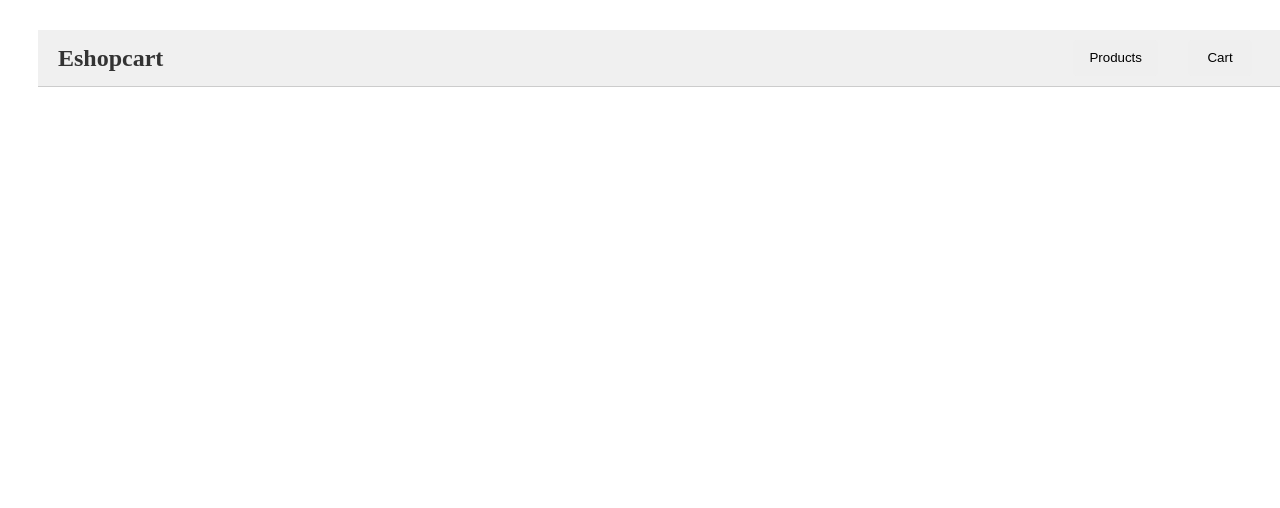
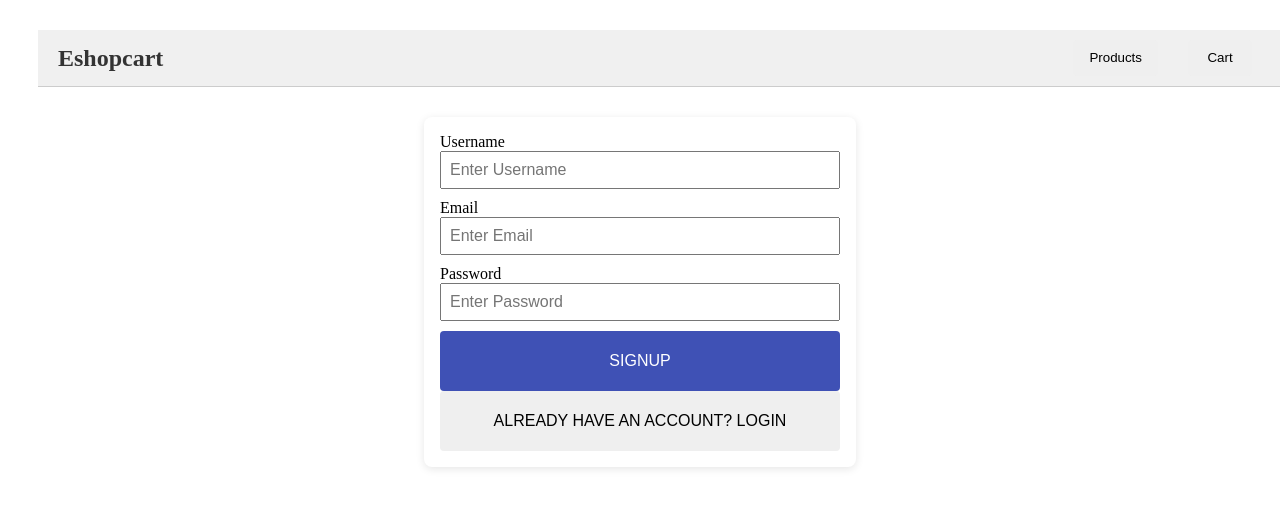
Before and after one commit to RuchaAgade123/Ecom-shopcart, an Angular app: page /signup in a window 1280 px wide. Before the commit this address led to /. Shown: the top 508 px of the page. Built offline with nearby package versions, Linux system fonts and the light colour scheme.

Commit message:
updated login/signup

```diff
--- a/src/app/app-routing.module.ts
+++ b/src/app/app-routing.module.ts
@@ -3,9 +3,11 @@ import { RouterModule, Routes } from '@angular/router';
 import { LoginComponent } from './login/login.component';
 import { ProductListComponent } from './product-list/product-list.component';
 import { CartComponent } from './cart/cart.component';
+import { SignupComponent } from './signup/signup.component';
 
 const routes: Routes = [
   { path: 'login', component: LoginComponent },
+  { path: 'signup', component: SignupComponent },
   { path: 'products', component: ProductListComponent },
   { path: 'cart', component: CartComponent },
   { path: '', redirectTo: '/login', pathMatch: 'full' }
--- a/src/app/app.module.ts
+++ b/src/app/app.module.ts
@@ -15,6 +15,7 @@ import { MatFormFieldModule } from '@angular/material/form-field';
 import { MatInputModule } from '@angular/material/input';
 import { MatToolbarModule } from '@angular/material/toolbar';
 import { MatButtonModule } from '@angular/material/button';
+import { SignupComponent } from './signup/signup.component';
 
 
 @NgModule({
@@ -22,7 +23,8 @@ import { MatButtonModule } from '@angular/material/button';
     AppComponent,
     LoginComponent,
     ProductListComponent,
-    CartComponent
+    CartComponent,
+    SignupComponent
   ],
   imports: [
     BrowserModule,
--- a/src/app/login/login.component.html
+++ b/src/app/login/login.component.html
@@ -1,3 +1,4 @@
+<div *ngIf="!resetPasswordMode">
   <form (ngSubmit)="login()" class="login-form">
     <mat-label>Email</mat-label>
     <input matInput type="email" [(ngModel)]="email" name="email" [required]="true">
@@ -6,12 +7,21 @@
     <input matInput type="password" [(ngModel)]="password" name="password" [required]="true">
 
     <div class="forgot-password">
-    <a href="/forgot-password">Forgot password?</a>
+      <button mat-button (click)="toggleResetPassword()">Forgot Password?</button>
     </div>
-
     <button mat-raised-button type="submit" color="primary">Login</button>
-
     <div class="signup-link">
       <a href="/signup">Don't have an account? Signup</a>
     </div>
   </form>
+</div>
+
+<div *ngIf="resetPasswordMode">
+  <form (ngSubmit)="resetPassword()" class="login-form">
+      <mat-label>Email</mat-label>
+      <input matInput type="email" [(ngModel)]="resetEmail" placeholder="Enter Email" name="resetEmail" [required]="true">
+      <mat-label *ngIf="updatedPassword" style="font-size: 20px;font: bold; color: red;">Password will be sent to your email</mat-label>
+    <button mat-raised-button type="submit" color="primary">Reset Password</button>
+    <button mat-button (click)="toggleResetPassword()">Back to Login</button>
+  </form>
+</div>
--- a/src/app/login/login.component.ts
+++ b/src/app/login/login.component.ts
@@ -1,4 +1,6 @@
 import { Component } from '@angular/core';
+import { AuthService } from '../services/auth.service';
+import { Router } from '@angular/router';
 
 @Component({
   selector: 'app-login',
@@ -8,27 +10,49 @@ import { Component } from '@angular/core';
 export class LoginComponent {
   email: string = '';
   password: string = '';
+  resetEmail: string = '';
+  resetPasswordMode: boolean = false;
+  updatedPassword: boolean = false;
+  constructor(private authService: AuthService, private router: Router) { }
+
 
   login() {
-    fetch('https://fakestoreapi.com/auth/login', {
-      method: 'POST',
-      headers: {
-        'Content-Type': 'application/json'
-      },
-      body: JSON.stringify({
-        username: this.email, // Assuming the API expects email as username
-        password: this.password
-      })
-    })
-    .then(res => res.json())
-    .then(json => {
-      console.log(json);
-      // Handle the response as needed
-      // For example, you could store the token and redirect the user
-    })
-    .catch(error => {
-      console.error('Error:', error);
-      // Handle the error as needed
-    });
+    if (this.email && this.password) {
+      //   this.authService.login(this.email, this.password).subscribe({
+      //     next: (response) => {
+      //       console.log('Login successful', response);
+      //       localStorage.setItem('token', response.token);
+      //       this.router.navigate(['/']);
+      //     },
+      //     error: (error) => {
+      //       this.router.navigate(['/']);
+      //     }
+      //   });
+      this.router.navigate(['/products']);
+    } else {
+      console.error('Email and password are required');
+    }
   }
+
+  toggleResetPassword() {
+    this.resetPasswordMode = !this.resetPasswordMode;
+  }
+
+  resetPassword() {
+    if (this.resetEmail) {
+      this.updatedPassword = true;
+      this.authService.resetPassword(this.resetEmail).subscribe({
+        next: (response) => {
+          console.log('Password reset email sent', response);
+          this.resetPasswordMode = false;
+        },
+        error: (error) => {
+        }
+      });
+    } else {
+      console.error('Email is required');
+    }
+  }
+
+
 }
--- a/src/app/product-list/product-list.component.scss
+++ b/src/app/product-list/product-list.component.scss
@@ -55,7 +55,7 @@
 }
 
 .mat-card-header img:hover {
-  transform: translate(-50%, -50%) scale(1.5); /* Zoom image on hover */
+  transform: translate(-50%, -50%) scale(2); /* Zoom image on hover */
 }
 
 .mat-card-content {
--- a/src/app/services/auth.service.ts
+++ b/src/app/services/auth.service.ts
@@ -8,6 +8,7 @@
 import { Injectable } from '@angular/core';
 import { HttpClient } from '@angular/common/http';
 import { tap } from 'rxjs/operators';
+import { Observable } from 'rxjs/internal/Observable';
 
 @Injectable({
   providedIn: 'root'
@@ -27,6 +28,14 @@ export class AuthService {
     );
   }
 
+  resetPassword(email: string): Observable<any> {
+    return this.http.post(`${this.apiUrl}/auth/reset-password`, { email });
+  }
+
+  signup(username: string, email: string, password: string): Observable<any> {
+    return this.http.post(`${this.apiUrl}/users`, { username, email, password });
+  }
+
   getToken() {
     return localStorage.getItem('token');
   }
--- /dev/null
+++ b/src/app/signup/signup.component.html
@@ -0,0 +1,13 @@
+<form (ngSubmit)="signup()" class="signup-form">
+      <mat-label>Username</mat-label>
+      <input matInput type="text" [(ngModel)]="username" placeholder="Enter Username" name="username" [required]="true">
+
+      <mat-label>Email</mat-label>
+      <input matInput type="email" [(ngModel)]="email" placeholder="Enter Email" name="email" [required]="true">
+
+      <mat-label>Password</mat-label>
+      <input matInput type="password" [(ngModel)]="password" placeholder="Enter Password" name="password" [required]="true">
+
+    <button mat-raised-button type="submit" color="primary">Signup</button>
+    <button mat-button (click)="navigateToLogin()">Already have an account? Login</button>
+  </form>
--- /dev/null
+++ b/src/app/signup/signup.component.scss
@@ -0,0 +1,65 @@
+/* General form styles */
+.signup-form {
+    max-width: 400px;
+    margin: 0 auto;
+    padding: 16px;
+    display: flex;
+    flex-direction: column;
+    box-shadow: 0 2px 8px rgba(0, 0, 0, 0.1);
+    border-radius: 8px;
+    background: white;
+  }
+
+  .full-width {
+    width: 100%;
+  }
+
+
+.input {
+    border: 1px burlywood;
+    margin-bottom: 16px;
+  }
+
+
+  /* Custom styles for input fields */
+  .mat-form-field-appearance-fill .mat-form-field-flex {
+    background-color: #f5f5f5;
+    border-radius: 4px;
+    padding: 0 8px;
+  }
+
+  .mat-form-field-appearance-fill .mat-form-field-outline {
+    border-color: #3f51b5;
+  }
+
+  .mat-form-field-appearance-fill .mat-form-field-outline-thick {
+    border-width: 2px;
+  }
+
+  /* Custom styles for the input text */
+  .mat-input-element {
+    padding: 8px;
+    font-size: 16px;
+    color: #333;
+    margin-bottom: 10px;
+  }
+
+  .mat-form-field.mat-focused .mat-form-field-label {
+    color: #3f51b5;
+  }
+
+  /* Custom styles for the button */
+  button {
+    font-size: 16px;
+    text-transform: uppercase;
+    padding: 12px 0;
+  }
+
+  button.mat-raised-button {
+    background-color: #3f51b5;
+    color: white;
+  }
+
+  button.mat-raised-button:hover {
+    background-color: #303f9f;
+  }
--- /dev/null
+++ b/src/app/signup/signup.component.ts
@@ -0,0 +1,37 @@
+import { Component } from '@angular/core';
+import { AuthService } from '../services/auth.service'; // Adjust the path as necessary
+import { Router } from '@angular/router';
+
+@Component({
+  selector: 'app-signup',
+  templateUrl: './signup.component.html',
+  styleUrls: ['./signup.component.scss']
+})
+export class SignupComponent {
+  username: string = '';
+  email: string = '';
+  password: string = '';
+
+  constructor(private authService: AuthService, private router: Router) {}
+
+  signup() {
+    if (this.username && this.email && this.password) {
+    //   this.authService.signup(this.username, this.email, this.password).subscribe({
+    //     next: (response) => {
+    //       console.log('Signup successful', response);
+    //       this.router.navigate(['/login']);
+    //     },
+    //     error: (error) => {
+    //       this.router.navigate(['/login']);
+    //     }
+    //   });
+    // } else {
+      this.router.navigate(['/login']);
+    }
+  }
+
+  navigateToLogin(){
+    this.router.navigate(['/login']);
+
+  }
+}
```
Also changed, not shown: 1 other file (tests, documents, lock files or other folders). Lines whose indentation alone changed are shown as unchanged.
